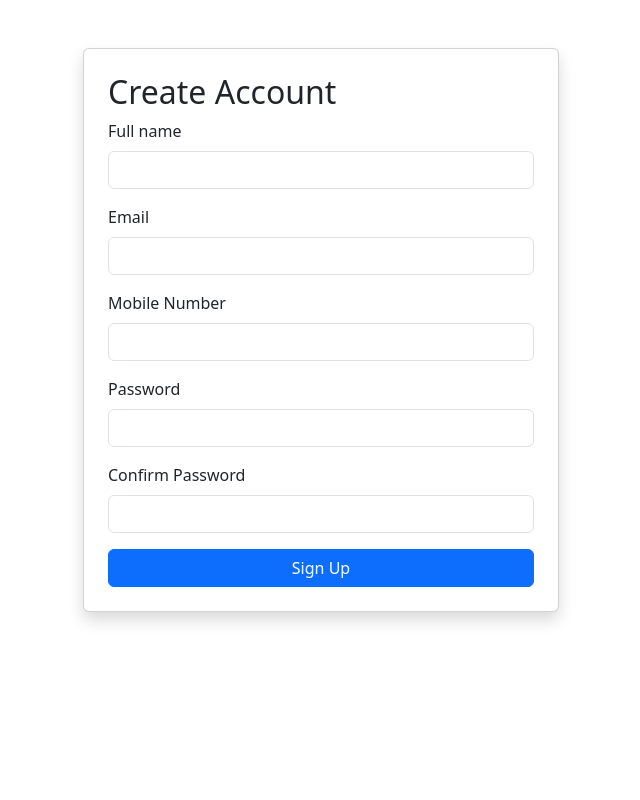
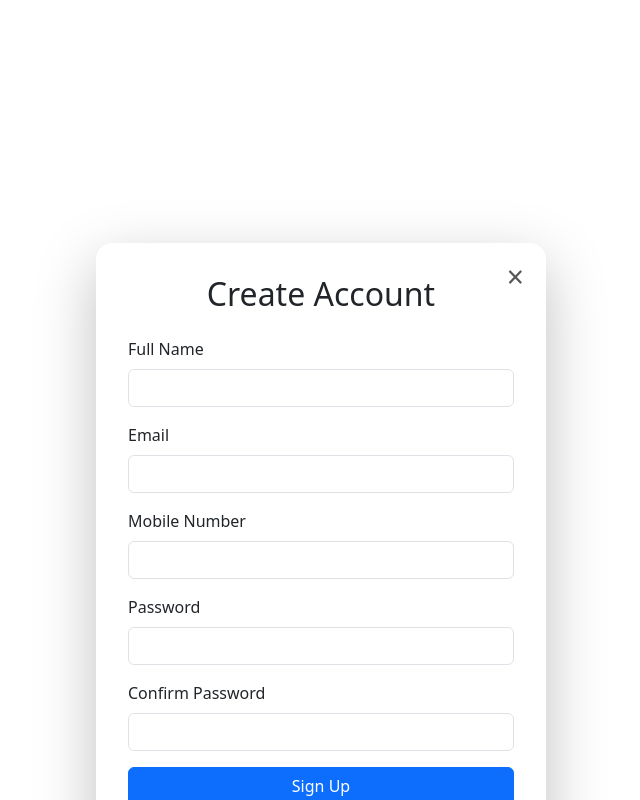
Before and after one commit to shrihari-kale/CleanExpert-frontend, a React (Vite) app: page /signup in a window 1280 px wide. Shown: the whole page, without its empty margins (319-959 px from the left). Built offline with nearby package versions, Linux system fonts and the light colour scheme.

Commit message:
signup update

```diff
--- a/src/components/Navbar.jsx
+++ b/src/components/Navbar.jsx
@@ -1,6 +1,7 @@
 import React, { useEffect, useState } from "react";
 import { Link, useLocation, useNavigate } from "react-router-dom";
 import Login from "./pages/Login";
+import Signup from "./pages/Signup";
 
 
 function Navbar() {
@@ -73,10 +74,10 @@ return (
     )}
 
     {authPopup === "signup" && (
-      <signup
+      <Signup
         onClose={() => setAuthPopup(null)}
-        onSwitchToSignup={() => setAuthPopup("login")}
-      ></signup>
+        onSwitchToLogin={() => setAuthPopup("login")}
+      ></Signup>
     )}
 
     <div className="container">
--- a/src/components/pages/Signup.jsx
+++ b/src/components/pages/Signup.jsx
@@ -1,68 +1,90 @@
 import { useState } from "react";
 
-function Signup() {
+function Signup({ onClose, onSwitchToLogin }) {
 const [formData, setFormData] = useState({
-        name:"",
-        email:"",
-        mobile:"",
-        password:"",
-        confirmPassword:"",
+name: "",
+email: "",
+mobile: "",
+password: "",
+confirmPassword: "",
 });
+
 const [message, setMessage] = useState("");
 const [loading, setLoading] = useState(false);
 
 const handleChange = (e) => {
 setFormData({
 ...formData,
-            [e.target.name]:e.target.value,
+[e.target.name]: e.target.value,
 });
 };
+
 const handleSubmit = async (e) => {
 e.preventDefault();
 setMessage("");
+
+
+if (formData.password !== formData.confirmPassword) {
+  setMessage("Passwords do not match!");
+  return;
+}
+
 setLoading(true);
 
-        try{
+try {
   const response = await fetch(
-              "https://cleanexpert-backend-1.onrender.com/api/auth/register",
+    "http://localhost:3000/api/auth/register",
     {
       method: "POST",
       headers: {
         "Content-Type": "application/json",
       },
       body: JSON.stringify(formData),
-              },
+    }
   );
+
   const data = await response.json();
 
-            if(!response.ok){
+  if (!response.ok) {
     throw new Error(data.message || "Signup failed");
   }
-            setMessage("Account create successfully!");
+
+  setMessage("Account created successfully!");
 
   setFormData({
-                name:"",
-                email:"",
-                mobile:"",
-                password:"",
-                confirmPassword:"",
+    name: "",
+    email: "",
+    mobile: "",
+    password: "",
+    confirmPassword: "",
   });
-        }catch(error){
+} catch (error) {
   setMessage(error.message || "Something went wrong");
-
-        } finally{
+} finally {
   setLoading(false);
 }
+
+
 };
 
-    return (
-      <div className="container mt-5" style={{ maxWidth: "500px" }}>
-        <div className="card shadow p-4">
-          <h2 className="text-centermb-4">Create Account</h2>
+return ( <div className="auth-overlay" onClick={onClose}>
+<div
+className="auth-modal"
+onClick={(e) => e.stopPropagation()}
+> <button
+       type="button"
+       className="auth-close"
+       onClick={onClose}
+       aria-label="Close signup"
+     >
+× </button>
+
+
+    <h2 className="text-center mb-4">Create Account</h2>
 
     <form onSubmit={handleSubmit}>
       <div className="mb-3">
-              <label className="form-label">Full name</label>
+        <label className="form-label">Full Name</label>
         <input
           type="text"
           name="name"
@@ -72,9 +94,9 @@ function Signup() {
           required
         />
       </div>
+
       <div className="mb-3">
-              {" "}
-              <label className="form-label">Email</label>{" "}
+        <label className="form-label">Email</label>
         <input
           type="email"
           name="email"
@@ -82,11 +104,11 @@ function Signup() {
           value={formData.email}
           onChange={handleChange}
           required
-              />{" "}
-            </div>{" "}
+        />
+      </div>
+
       <div className="mb-3">
-              {" "}
-              <label className="form-label">Mobile Number</label>{" "}
+        <label className="form-label">Mobile Number</label>
         <input
           type="tel"
           name="mobile"
@@ -94,11 +116,11 @@ function Signup() {
           value={formData.mobile}
           onChange={handleChange}
           required
-              />{" "}
-            </div>{" "}
+        />
+      </div>
+
       <div className="mb-3">
-              {" "}
-              <label className="form-label">Password</label>{" "}
+        <label className="form-label">Password</label>
         <input
           type="password"
           name="password"
@@ -107,11 +129,11 @@ function Signup() {
           onChange={handleChange}
           minLength={8}
           required
-              />{" "}
-            </div>{" "}
+        />
+      </div>
+
       <div className="mb-3">
-              {" "}
-              <label className="form-label">Confirm Password</label>{" "}
+        <label className="form-label">Confirm Password</label>
         <input
           type="password"
           name="confirmPassword"
@@ -120,25 +142,38 @@ function Signup() {
           onChange={handleChange}
           minLength={8}
           required
-              />{" "}
+        />
       </div>
+
       {message && (
         <div className="alert alert-info" role="alert">
-                {" "}
-                {message}{" "}
+          {message}
         </div>
-            )}{" "}
+      )}
+
       <button
         type="submit"
         className="btn btn-primary w-100"
         disabled={loading}
       >
-              {" "}
-              {loading ? "Creating Account..." : "Sign Up"}{" "}
+        {loading ? "Creating Account..." : "Sign Up"}
       </button>
     </form>
+
+    <p className="text-center mt-3 mb-0">
+      Already have an account?{" "}
+      <button
+        type="button"
+        className="auth-link"
+        onClick={onSwitchToLogin}
+      >
+        Login
+      </button>
+    </p>
   </div>
 </div>
+
+
 );
 }
 
```
Lines whose indentation alone changed are shown as unchanged.
